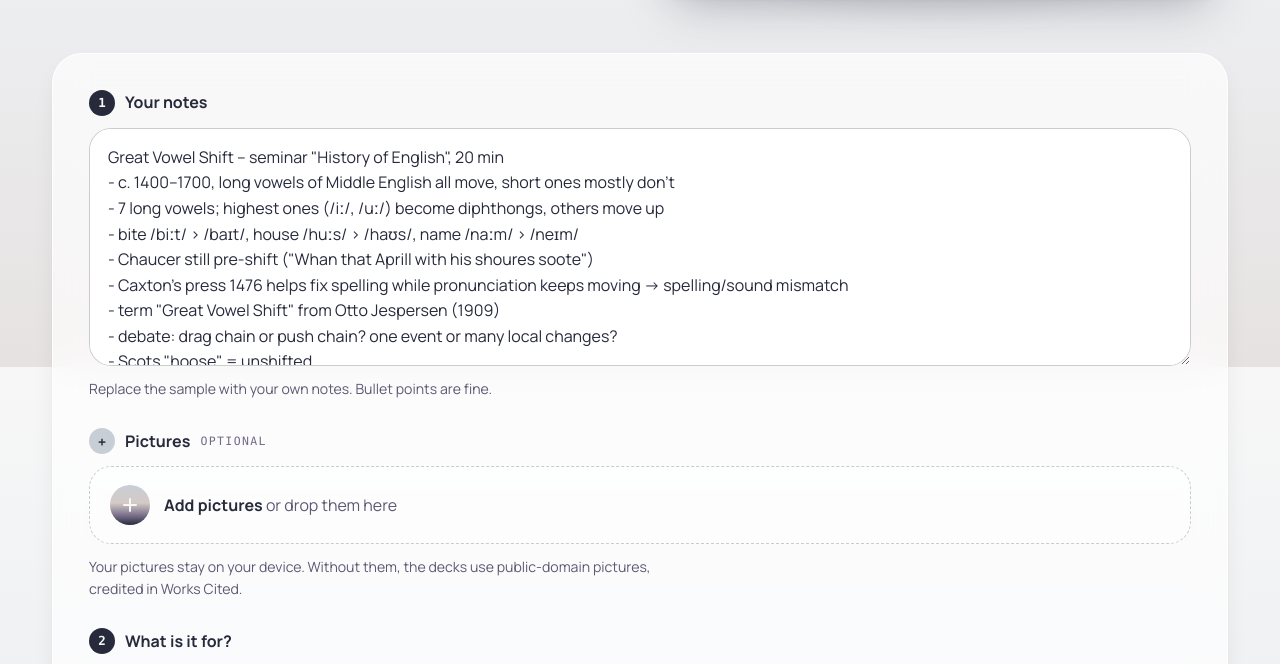
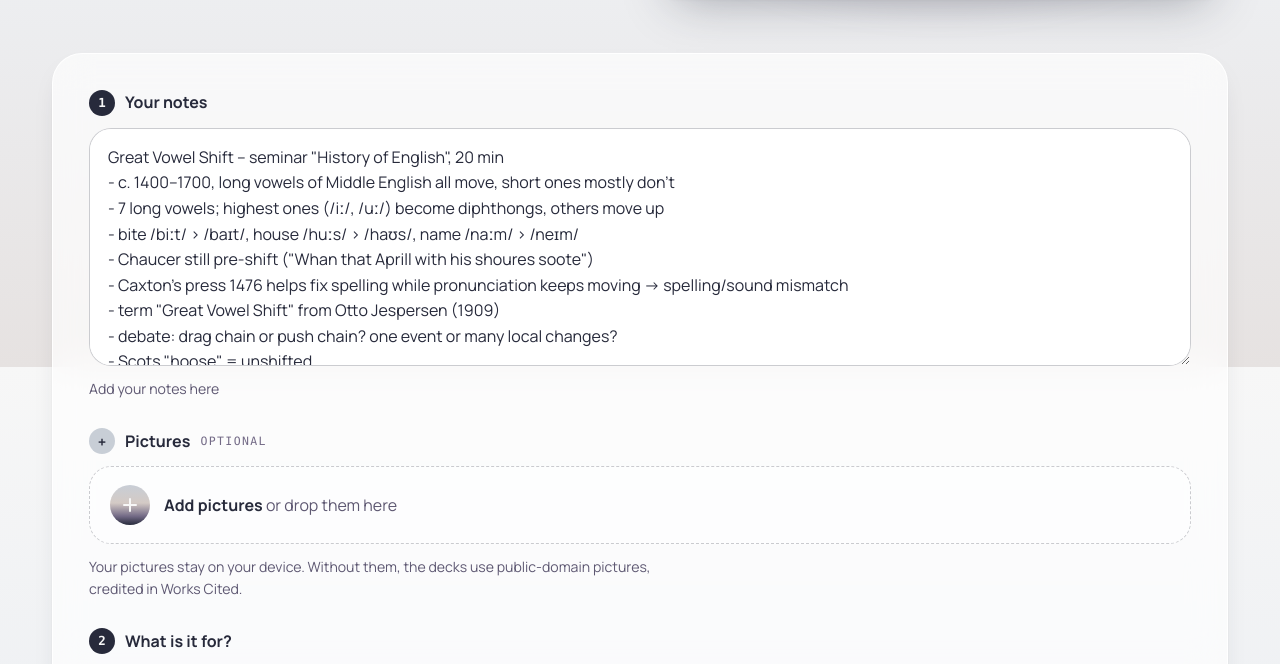
Before and after one commit to 2n4c92j8yb-beep/App-AlenaMaus, a website with bundled scripts: page index.html in a window 1280 px wide. Shown: the part 433-1097 px from the top of the page. Built offline with nearby package versions, Linux system fonts and the light colour scheme.

Commit message:
Start page: notes help reads 'Add your notes here'
Co-Authored-By: Claude Fable 5.2 <noreply@anthropic.com>
Claude-Session: https://claude.ai/code/session_01QG4ZmK49jTZAEAaGox9kUe

```diff
--- a/index.html
+++ b/index.html
@@ -34,7 +34,7 @@
       <div class="field">
         <label for="notes" class="field-label"><span class="step">1</span>Your notes</label>
         <textarea id="notes" name="notes" rows="8" spellcheck="true" aria-describedby="notes-help"></textarea>
-        <p class="field-help" id="notes-help">Replace the sample with your own notes. Bullet points are fine.</p>
+        <p class="field-help" id="notes-help">Add your notes here</p>
       </div>
 
       <div class="field">
```
